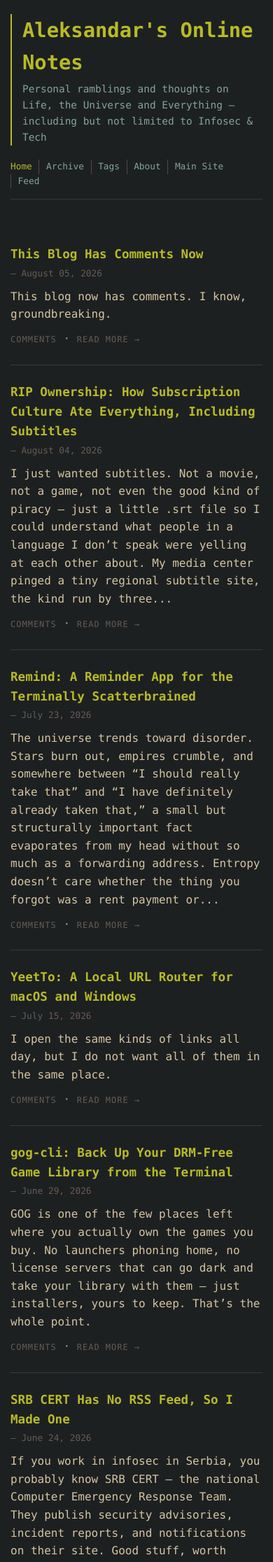
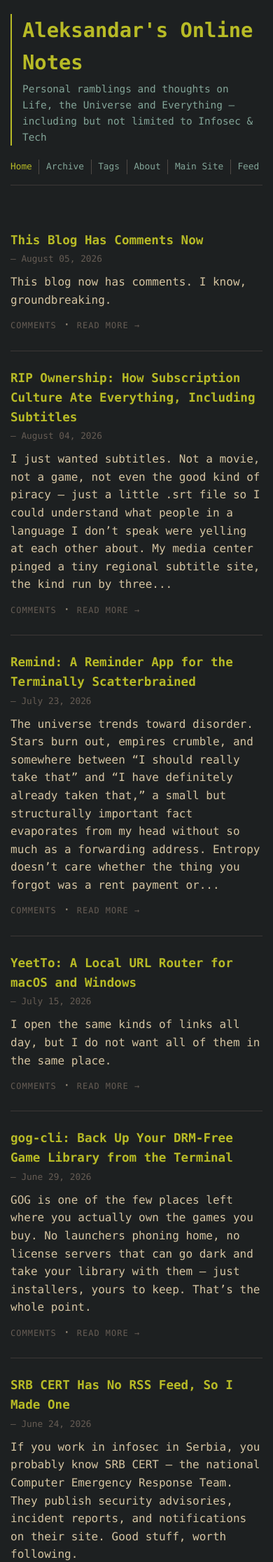
Before and after one commit to aleksandarristic/blog, a Jekyll site: the page built from index.md, in a window 390 px wide. Shown: the top 2232 px of the page at 70% size. Built offline with Jekyll 4.4.1, drawn with Linux system fonts in a browser that asks for light colours; comment, search, counter and statistics services are not loaded.

Commit message:
Make mobile nav horizontally scrollable instead of wrapping
Nav wrapped to a second line with an orphaned "Feed" link on narrow
viewports. Switch to a single-line scrollable strip below 600px.

```diff
--- a/assets/css/main.css
+++ b/assets/css/main.css
@@ -416,4 +416,20 @@ footer a:hover {
     body {
         padding: 20px 15px;
     }
+
+    nav {
+        flex-wrap: nowrap;
+        overflow-x: auto;
+        -webkit-overflow-scrolling: touch;
+        scrollbar-width: none;
+    }
+
+    nav::-webkit-scrollbar {
+        display: none;
+    }
+
+    nav a {
+        flex: 0 0 auto;
+        white-space: nowrap;
+    }
 }
```
